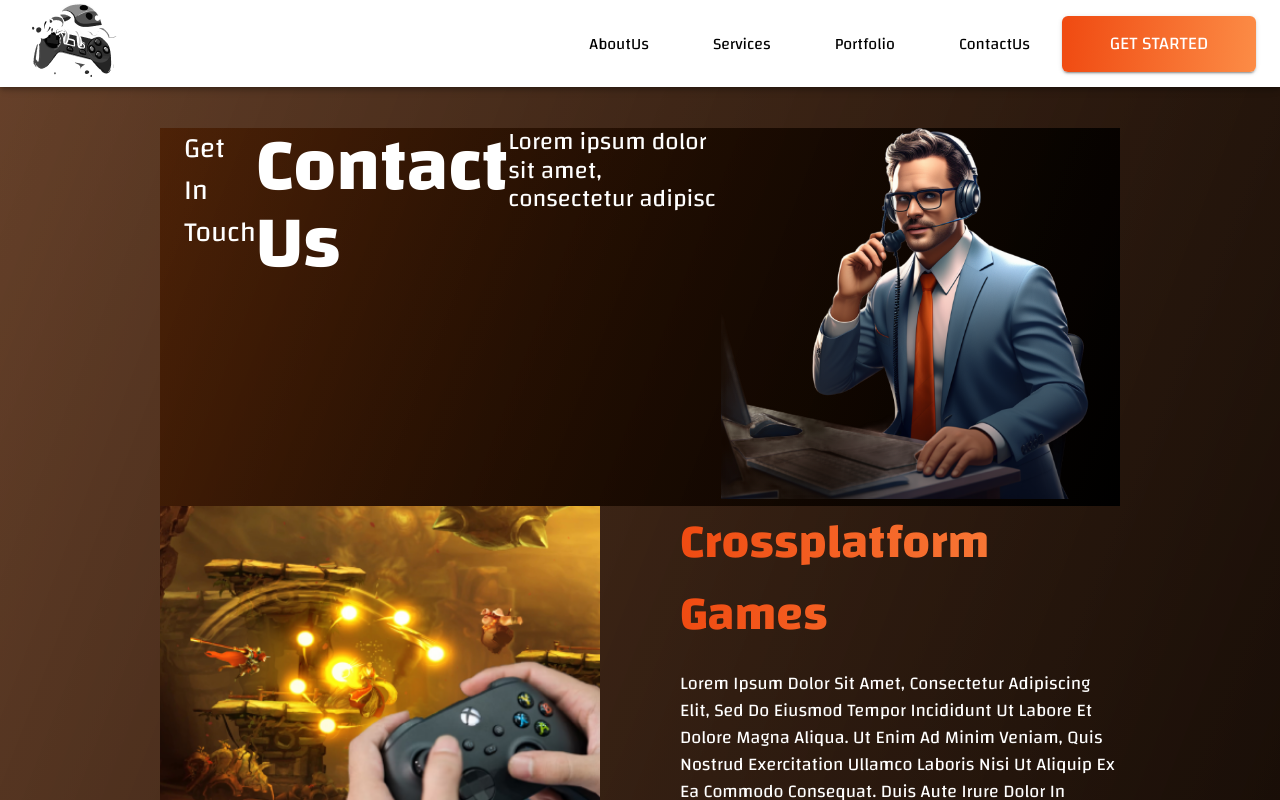
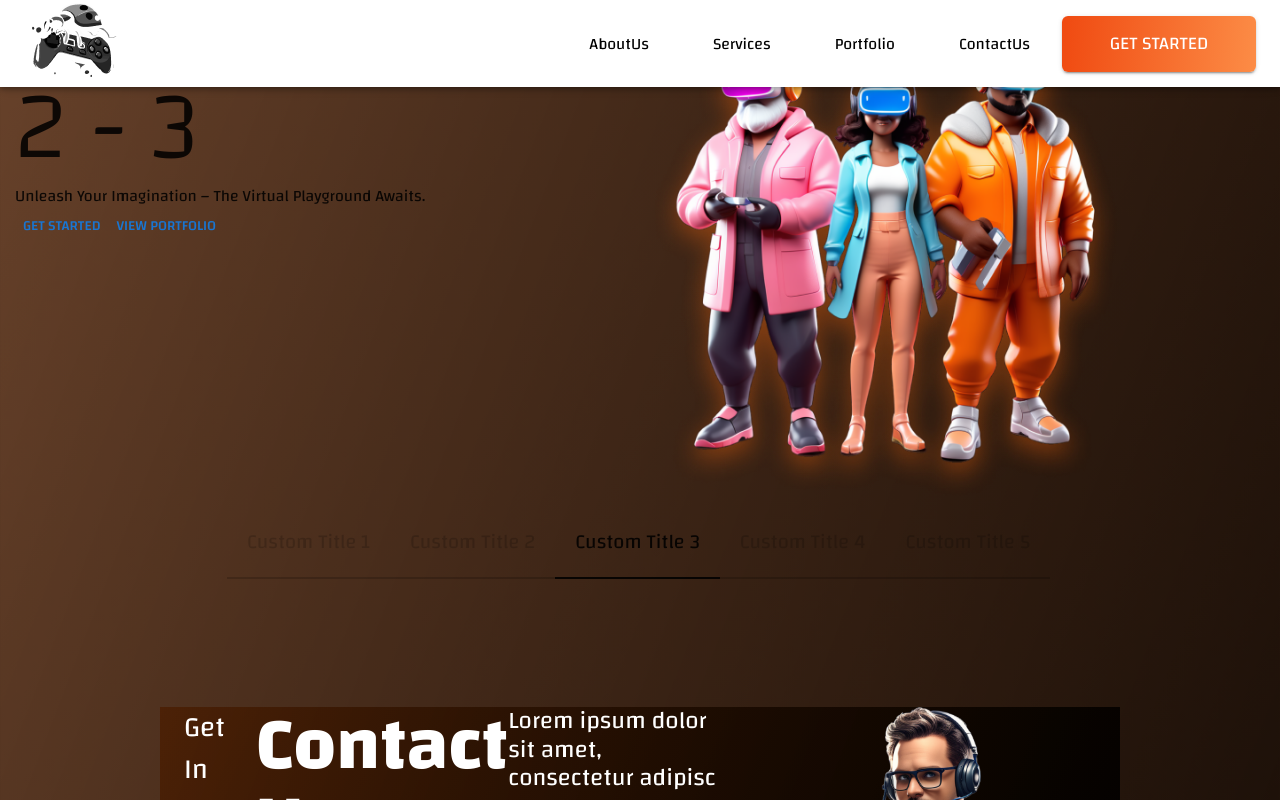
Before and after one commit to afzaalnazir98/bug-byte, a Next.js app: page / in a window 1280 px wide. Shown: the top 800 px of the page. Built offline with nearby package versions, Linux system fonts and the light colour scheme.

Commit message:
hero slider done

```diff
--- a/next.config.js
+++ b/next.config.js
@@ -1,8 +1,4 @@
 /** @type {import('next').NextConfig} */
-const nextConfig = {
-    images: {
-        domains: ['source.unsplash.com'],
-    },
-}
+const nextConfig = {}
 
 module.exports = nextConfig
--- a/package.json
+++ b/package.json
@@ -18,7 +18,8 @@
     "@mui/material": "^5.15.2",
     "next": "14.0.4",
     "react": "^18",
-    "react-dom": "^18"
+    "react-dom": "^18",
+    "swiper": "^11.0.5"
   },
   "devDependencies": {
     "@types/node": "^20",
--- a/src/app/page.tsx
+++ b/src/app/page.tsx
@@ -1,9 +1,7 @@
 import * as React from 'react';
+import Unity from './unity/page';
 import Box from '@mui/material/Box';
-import Unity from './unity/page';
-
-
-
+import HeroSlider from '@/components/ThemeRegistry/LandingPage/hero-slider';
 
 export default function HomePage() {
   return (
@@ -11,11 +9,8 @@ export default function HomePage() {
       background: 'linear-gradient(111deg, rgba(70, 28, 2, 0.60) -0.08%, rgba(0, 0, 0, 0.97) 100%), linear-gradient(111deg, rgba(88, 35, 2, 0.60) -0.08%, rgba(0, 0, 0, 0.97) 100%)',
 
     }}>
-
-<Unity/>
-
-
-
+      <HeroSlider />
+      <Unity/>
     </Box>
 
   );
--- /dev/null
+++ b/src/components/ThemeRegistry/LandingPage/hero-slider.tsx
@@ -0,0 +1,119 @@
+"use client";
+import Image from "next/image";
+
+import {Box, Button, Grid, Typography} from "@mui/material";
+import {Swiper, SwiperSlide} from "swiper/react";
+import {Pagination, Autoplay, EffectFade} from "swiper/modules";
+
+import "swiper/css";
+import "swiper/css/effect-fade";
+import "swiper/css/pagination";
+import Container from "@/utils/container";
+import Link from "next/link";
+
+export default function HeroSlider() {
+  const pagination = {
+    dynamicBullets: true,
+    dynamicMainBullets: 5,
+    clickable: true,
+    renderBullet: (index: any, className: any) => {
+      const titles = [
+        "Custom Title 1",
+        "Custom Title 2",
+        "Custom Title 3",
+        "Custom Title 4",
+        "Custom Title 5",
+        "Custom Title 6",
+      ];
+      return `<span class="${className}">${titles[index]}</span>`;
+    },
+  };
+
+  const swiperStyles = {
+    "& .swiper-pagination-bullets": {
+      position: "unset",
+    },
+    "& .swiper-pagination-horizontal.swiper-pagination-bullets .swiper-pagination-bullet":
+      {
+        background: "transparent",
+        height: "auto",
+        width: "auto",
+        margin: 0,
+        borderBottom: "2px solid",
+        borderRadius: 0,
+        padding: "20px",
+        transition: "0.4s all",
+      },
+    "& .swiper-fade .swiper-slide": {
+      opacity: "0 !important",
+    },
+    "& .swiper-fade .swiper-slide-active": {
+      opacity: "1 !important",
+    },
+    "& .swiper-pagination-horizontal.swiper-pagination-bullets.swiper-pagination-bullets-dynamic":
+      {
+        overflow: "hidden",
+        fontSize: "20px",
+        maxWidth: "100%",
+        transform: "unset",
+      },
+    "& .swiper-pagination-bullets-dynamic .swiper-pagination-bullet-active-next, & .swiper-pagination-bullets-dynamic .swiper-pagination-bullet-active-prev":
+      {
+        opacity: 0,
+        transform: "scale(1)",
+      },
+  };
+
+  return (
+    <Container>
+      <Box sx={swiperStyles}>
+        <Swiper
+          loop
+          effect="fade"
+          autoplay={{
+            delay: 2500,
+            disableOnInteraction: false,
+          }}
+          pagination={pagination}
+          modules={[EffectFade, Autoplay, Pagination]}
+          onSwiper={(swiper) => console.log(swiper)}
+          className="h-96 w-full rounded-lg"
+        >
+          {[1, 2, 3, 4, 5, 6].map((num, index) => (
+            <SwiperSlide key={index}>
+                      <Grid container>
+        <Grid item xs={6}>
+          <Box>
+            <Typography>Building Gaming Worlds</Typography>
+            <Typography>We Provide</Typography>
+            <Typography>AR/VR Services</Typography>
+            <Typography variant="h1">{`${index} - ${num}`}</Typography>
+            <Typography>Unleash Your Imagination – The Virtual Playground Awaits.</Typography>
+            <Box>
+              <Box component={Link} href={"/"}>
+                <Button>Get Started</Button>
+              </Box>
+              <Box component={Link} href={"/"}>
+                <Button>View Portfolio</Button>
+              </Box>
+            </Box>
+          </Box>
+        </Grid>
+        <Grid item xs={6}>
+          <Box>
+            <Image
+              src="/assets/images/hero-image.png"
+              width={500}
+              height={500}
+              alt="hero-image"
+            />
+          </Box>
+        </Grid>
+      </Grid>
+                </SwiperSlide>
+          ))}
+        </Swiper>
+      </Box>
+    </Container>
+  );
+}
--- /dev/null
+++ b/src/utils/container.tsx
@@ -0,0 +1,14 @@
+import {Box} from "@mui/material";
+
+export default function Container({children}: {children: React.ReactNode}) {
+  return (
+    <Box
+      sx={{
+        maxWidth: "1250px",
+        m: "auto",
+      }}
+    >
+      {children}
+    </Box>
+  );
+}
```
Also changed, not shown: public/assets/images/hero-image.png (added), 1 other file (tests, documents, lock files or other folders).
